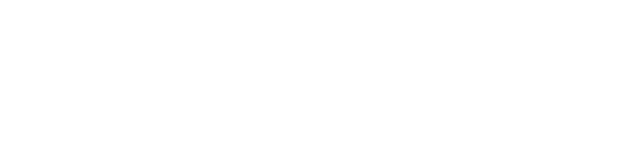
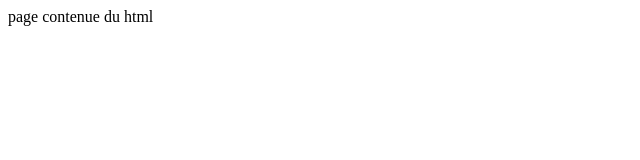
Before and after one commit to adonismick/liste-commandes, a plain HTML site: page index.html in a window 1280 px wide. Shown: the whole page, without its empty margins (0-640 px from the left). Drawn offline with Linux system fonts and the light colour scheme.

Commit message:
contenu des pages html

```diff
--- a/index.html
+++ b/index.html
@@ -4,11 +4,11 @@
 <head>
     <meta charset="UTF-8">
     <meta name="viewport" content="width=device-width, initial-scale=1.0">
-    <title>Document</title>
+    <title>formation git</title>
 </head>
 
 <body>
-
+    page contenue du html
 </body>
 
 </html>
```
